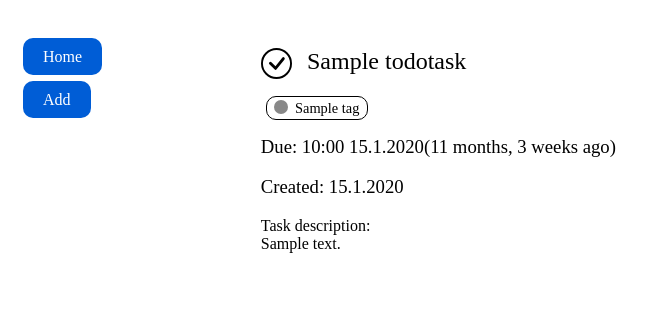
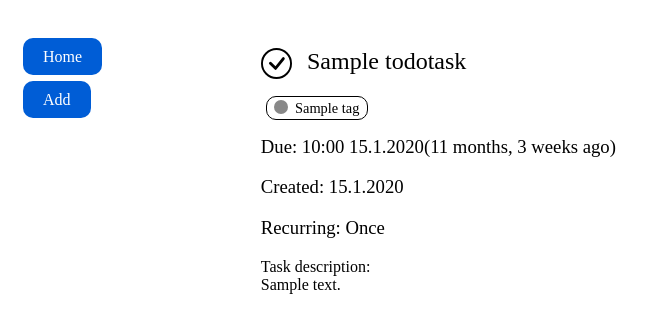
Before and after one commit to danielkurek/todoListDjango, a Django app: page /todo/task/1/ in a window 1280 px wide. Shown: the top 333 px of the page, without its empty margins (0-656 px from the left). Run offline with Django 3.2, Linux system fonts and the light colour scheme; tables that the repository leaves empty hold one stand-in row (values such as "Sample post").

Commit message:
Recurring tasks

```diff
--- a/todoList/forms.py
+++ b/todoList/forms.py
@@ -15,9 +15,9 @@ class ColorInput(TextInput):
 class TaskForm(ModelForm):
     class Meta:
         model = ToDoTask
-        fields = ("task_title", "due_date","task_description")
+        fields = ("task_title", "due_date","task_description", "recurring")
         widgets = {
-            "due_date": DateTimeInput
+            "due_date": DateTimeInput,
         }
 class CreateTagForm(ModelForm):
     class Meta:
--- a/todoList/models.py
+++ b/todoList/models.py
@@ -1,4 +1,5 @@
 from django.db import models
+from django.utils.translation import gettext_lazy as _
 
 # Create your models here.
 
@@ -9,12 +10,26 @@ class Tag(models.Model):
     def __str__(self):
         return f"{self.tag_name} - {self.tag_color}"
 class ToDoTask(models.Model):
+
+    class Recurring(models.TextChoices):
+        ONCE = "OC", _("Once")
+        DAILY = "DY", _("Daily")
+        WEEKLY = "WK", _("Weekly")
+        MONTHLY = "MN", _("Monthly")
+        YEARLY = "YR", _("Yearly")
+
     task_title = models.CharField(max_length=255)
     create_date = models.DateTimeField('date created', auto_now_add=True)
     due_date = models.DateTimeField(null=True, blank=True)
     task_description = models.TextField(blank=True)
     completed = models.BooleanField(default=False, blank=True)
     tags = models.ManyToManyField(Tag)
+    recurring = models.CharField(
+        max_length=2,
+        choices=Recurring.choices,
+        default=Recurring.ONCE,
+    )
+    created_next = models.BooleanField(default=False)
 
     def __str__(self):
         return self.task_title
--- a/todoList/templates/todoList/taskDetail.html
+++ b/todoList/templates/todoList/taskDetail.html
@@ -31,6 +31,9 @@
     <h3>
         <span id="task-createDate">Created: {{task.create_date|date:"j.n.Y"}}</span>
     </h3>
+    <h3>
+        <span id="task-recurring"> Recurring: {{task.get_recurring_display}}</span>
+    </h3>
     <label for="task-description">Task description: </label>
     <div class="task-description" id="task-description">
         {# if task description is not empty (or just whitespaces) #}
--- a/todoList/views.py
+++ b/todoList/views.py
@@ -24,6 +24,7 @@ def index(request):
         tasks = tasks.filter(task_title__icontains=filterQuery)
     if len(filterTags) > 0:
         for i in range(len(filterTags)):
+            # remove non integer values
             try:
                 filterTags[i] = int(filterTags[i])
             except ValueError:
@@ -63,6 +64,27 @@ def complete(request, task_id):
     task = ToDoTask.objects.get(id=task_id)
     task.completed = complete
     task.save()
+    if task.recurring != ToDoTask.Recurring.ONCE and task.created_next == False:
+        newDate:datetime = task.due_date
+        if task.recurring == ToDoTask.Recurring.DAILY:
+            newDate += timedelta(days=1)
+        elif task.recurring == ToDoTask.Recurring.WEEKLY:
+            newDate += timedelta(weeks=1)
+        elif task.recurring == ToDoTask.Recurring.MONTHLY:
+            newDate += timedelta(weeks=4)
+        elif task.recurring == ToDoTask.Recurring.YEARLY:
+            newDate += timedelta(days=365)
+        newTask = ToDoTask(
+            task_title = task.task_title,
+            due_date = newDate,
+            task_description = task.task_description,
+            recurring = task.recurring
+            )
+        newTask.save()
+        for tag in task.tags.all():
+            newTask.tags.add(tag)
+        task.created_next = True
+        task.save()
     # return HttpResponse("Task completed" if complete else "Task uncompleted")
     return redirect("index")
 
```
Also changed, not shown: todoList/migrations/0006_todotask_recurring.py (added), todoList/migrations/0007_todotask_created_next.py (added).
